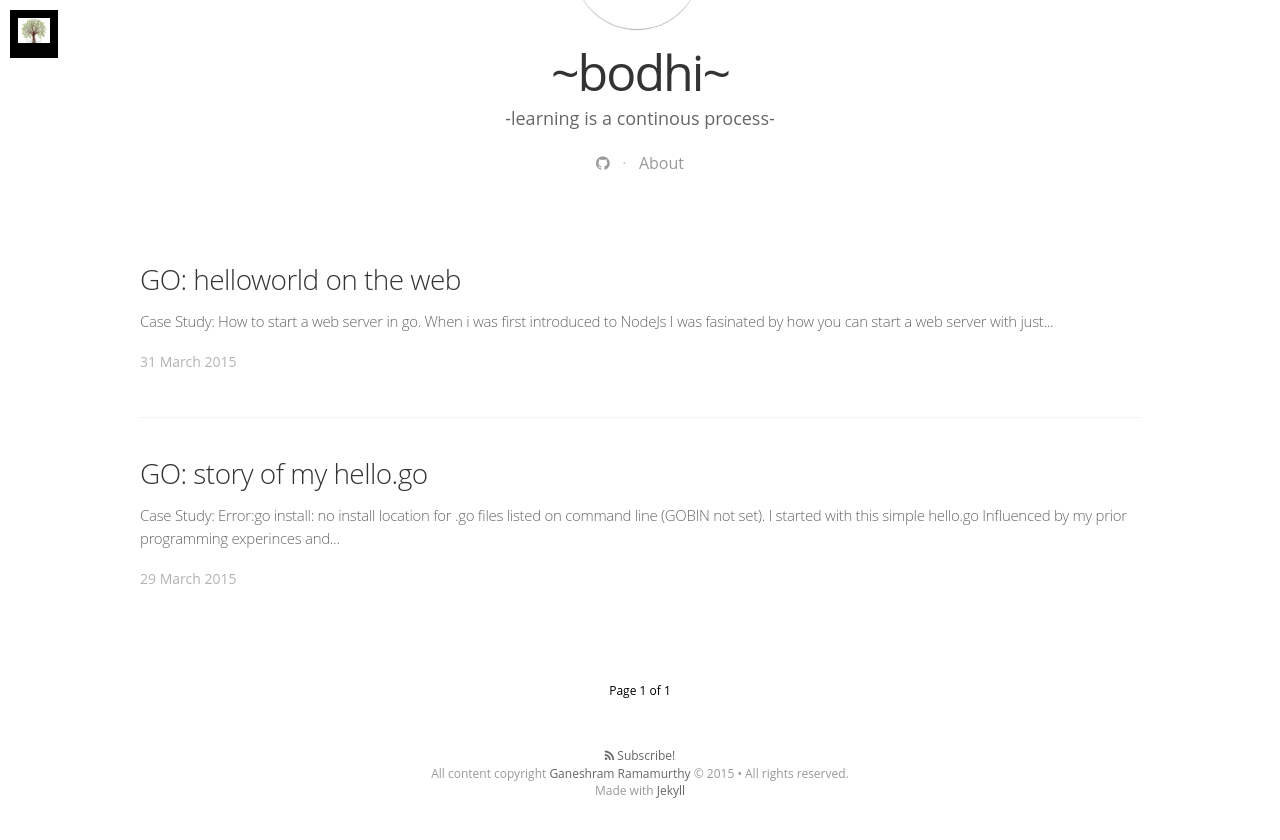
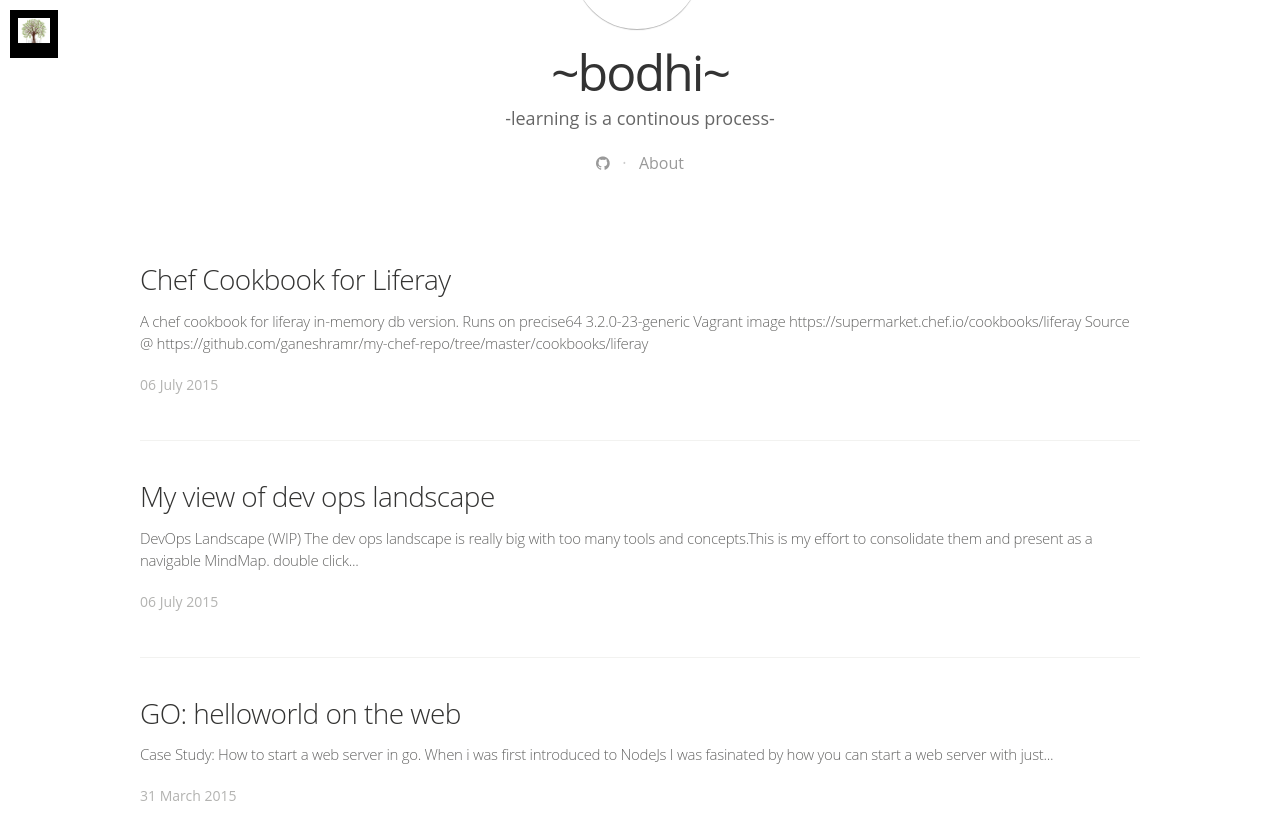
Before and after one commit to ganeshramr/ganeshramr.github.io, a Jekyll site: the page built from index.html, in a window 1280 px wide and 900 px high, scrolled down 487 px, cut to the strip 0-844 px from the top of the window. Shown: the top 840 px of the strip. Built offline with Jekyll 4.4.1, drawn with Linux system fonts in a browser that asks for light colours; nearby versions of some CDN libraries; some web fonts are replaced; Markdown is read by kramdown in place of the engine named in the settings; the list of posts is cut into pages by our own code; comment, search, counter and statistics services are not loaded.

Commit message:
new posts on devops

```diff
--- /dev/null
+++ b/_posts/2015-07-06-chef_cook_book_liferay.md
@@ -0,0 +1,18 @@
+---
+layout: post
+title:  "My view of dev ops landscape"
+date:   2015-07-06 14:06:00
+categories: normal
+tags:
+- devops
+- operations
+#image: /assets/article_images/gopher.jpeg
+comments: true
+---
+
+**DevOps Landscape (WIP)**
+
+The dev ops landscape is really big with too many tools and concepts.This is my effort to consolidate them and present as a navigable MindMap.
+
+double click to navigate nodes to navigate
+<iframe src="https://atlas.mindmup.com/2015/07/19c14980063801338ebb626193310231/devops_landscape/index.html" width="1000" height="1000"></iframe>
--- /dev/null
+++ b/_posts/2015-07-06-devops.md
@@ -0,0 +1,18 @@
+---
+layout: post
+title:  "Chef Cookbook for Liferay"
+date:   2015-07-06 14:32:00
+categories: normal
+tags:
+- devops
+- chef
+#image: /assets/article_images/gopher.jpeg
+comments: true
+---
+
+A chef cookbook for liferay in-memory db version.
+Runs on precise64 3.2.0-23-generic Vagrant image
+
+https://supermarket.chef.io/cookbooks/liferay
+
+Source @ https://github.com/ganeshramr/my-chef-repo/tree/master/cookbooks/liferay
```
Also changed, not shown: _posts/2015-03-31-helloweb.md (line endings or trailing spaces).
